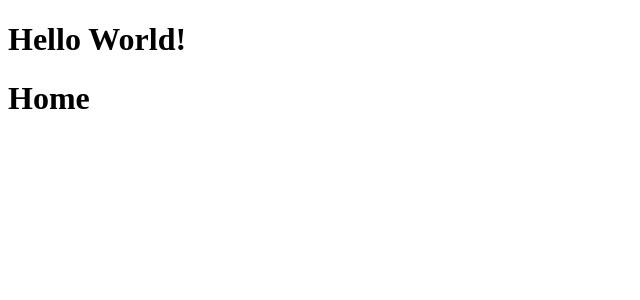
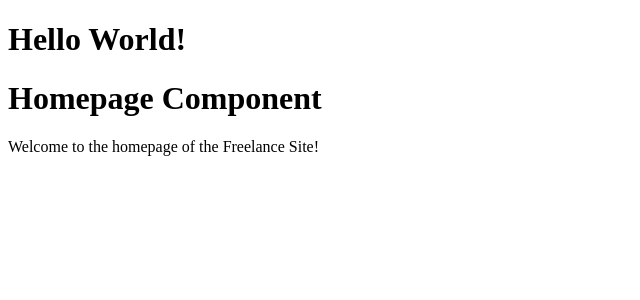
Before and after one commit to mrogach2350/angular2-rails, an Angular app: page /home in a window 1280 px wide. Shown: the top 300 px of the page, without its empty margins (0-640 px from the left). Built offline with nearby package versions, Linux system fonts and the light colour scheme.

Commit message:
abstracts out homepage template to its own html doc

```diff
--- /dev/null
+++ b/src/app/homepage/homepage.component.html
@@ -0,0 +1,5 @@
+<h1>Homepage Component</h1>
+
+<p>
+    Welcome to the homepage of the Freelance Site!
+</p>
--- a/src/app/homepage/homepage.component.ts
+++ b/src/app/homepage/homepage.component.ts
@@ -2,6 +2,6 @@ import { Component } from '@angular/core';
 
 @Component({
     selector: 'homepage',
-    template: '<h1>Home</h1>'
+    templateUrl: './homepage.component.html'
 })
 export class HomepageComponent {}
```
